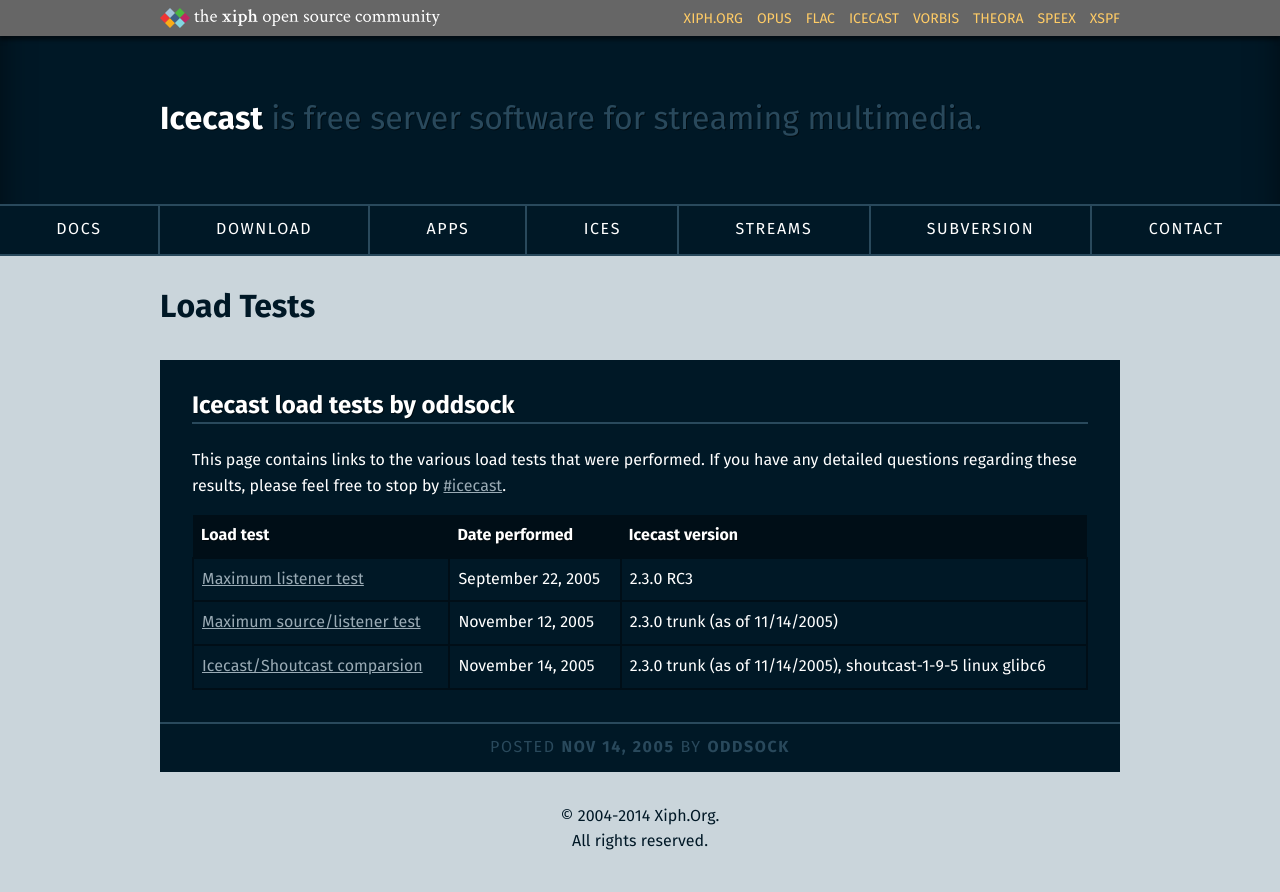
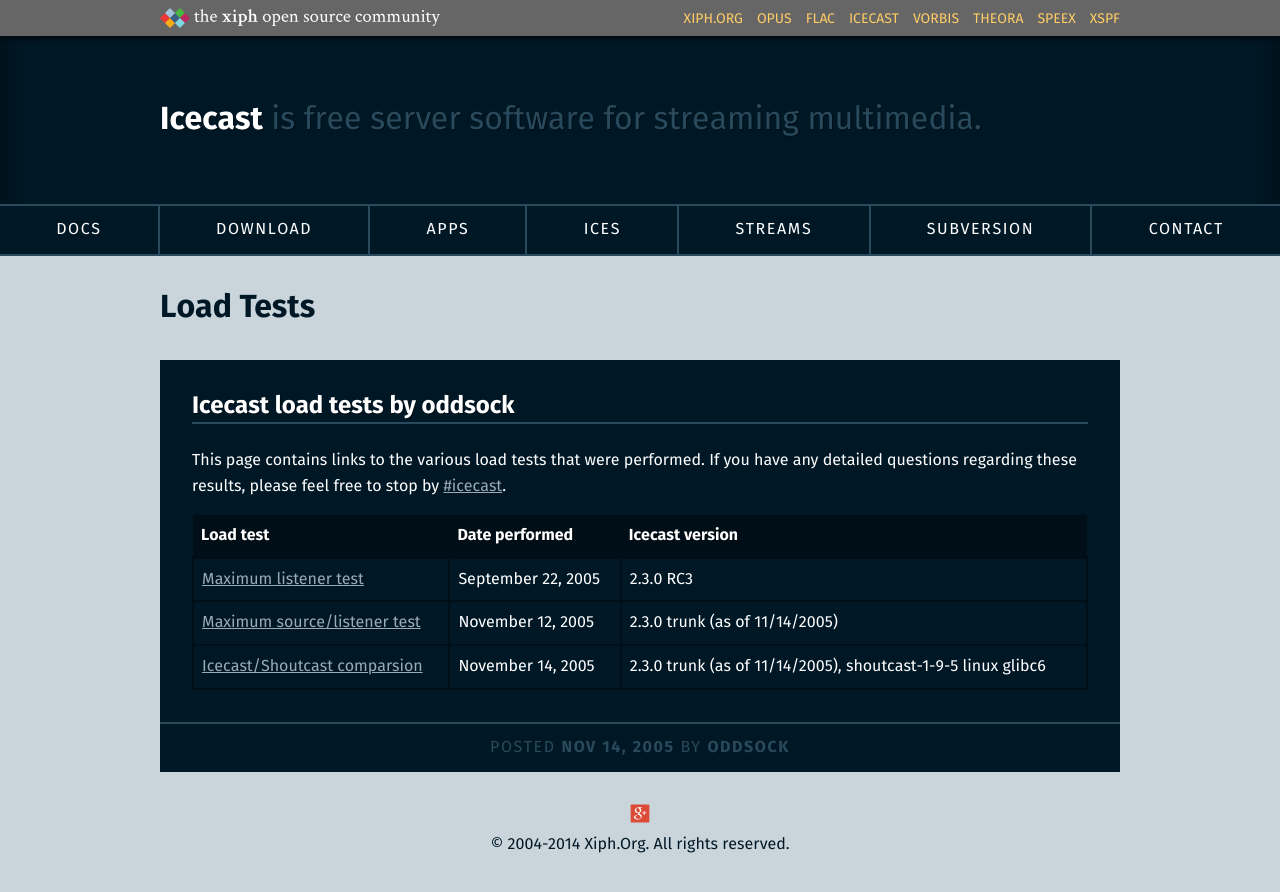
Before and after one commit to barionleg/Xipho, a Jekyll site: the page built from loadtest/index.md, in a window 1280 px wide. Shown: the top 892 px of the page. Built offline with Jekyll 4.4.1, drawn with Linux system fonts in a browser that asks for light colours.

Commit message:
Add G+ to footer, prepare for proper redirects

```diff
--- a/_config.yml
+++ b/_config.yml
@@ -5,6 +5,7 @@ description: "Icecast is free server software for streaming multimedia."
 baseurl: ""
 url: "http://icecast.org"
 timezone: UTC
+include: ["redirect.rules"]
 
 # Build settings
 markdown: kramdown
--- a/_includes/footer.html
+++ b/_includes/footer.html
@@ -1,3 +1,7 @@
 <div class="footer">
-  <p>&copy; 2004-{{ site.time | date: '%Y' }} Xiph.Org.<br />All rights reserved.</p>
+	<p><a href="https://plus.google.com/100957455777699991449/about">
+		<img alt="Google+" title="Find uns on Google+" src="/assets/img/google-plus.svg" style="width: 20px;">
+	   </a>
+	</p>
+	<p>&copy; 2004-{{ site.time | date: '%Y' }} Xiph.Org. All rights reserved.</p>
 </div>
--- a/index.html
+++ b/index.html
@@ -8,7 +8,7 @@ layout: default
 	It can be used to create an Internet radio station or a privately
 	running jukebox and many things in between.
 	It is very versatile in that new formats can be added
-	relatively easily and supports open standards for commuincation and
+	relatively easily and supports open standards for communication and
 	interaction.</p>
 	<p>Icecast is distributed under the GNU GPL, version 2.</p>
 </div>
--- /dev/null
+++ b/redirect.rules.txt
@@ -0,0 +1,3 @@
+---
+permalink: .htaccess
+---
```
Also changed, not shown: assets/img/google-plus.svg (added).
